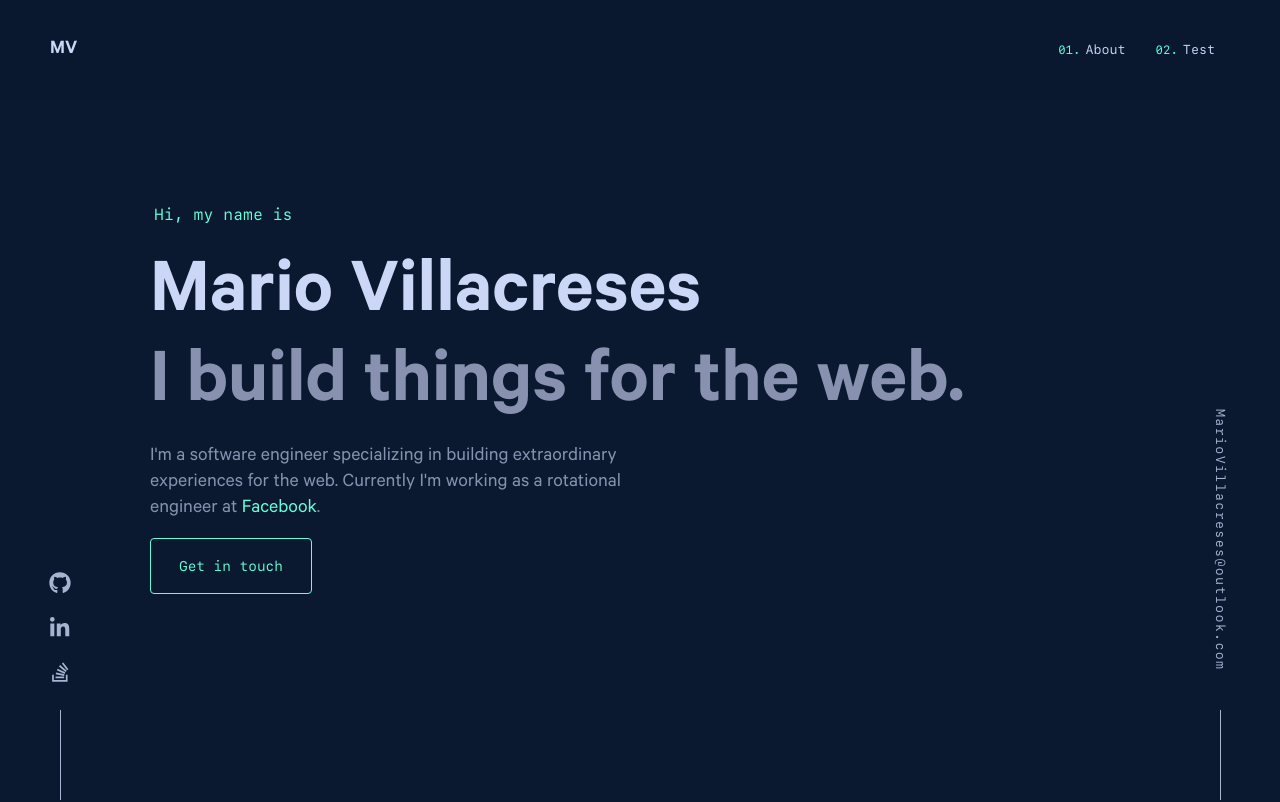
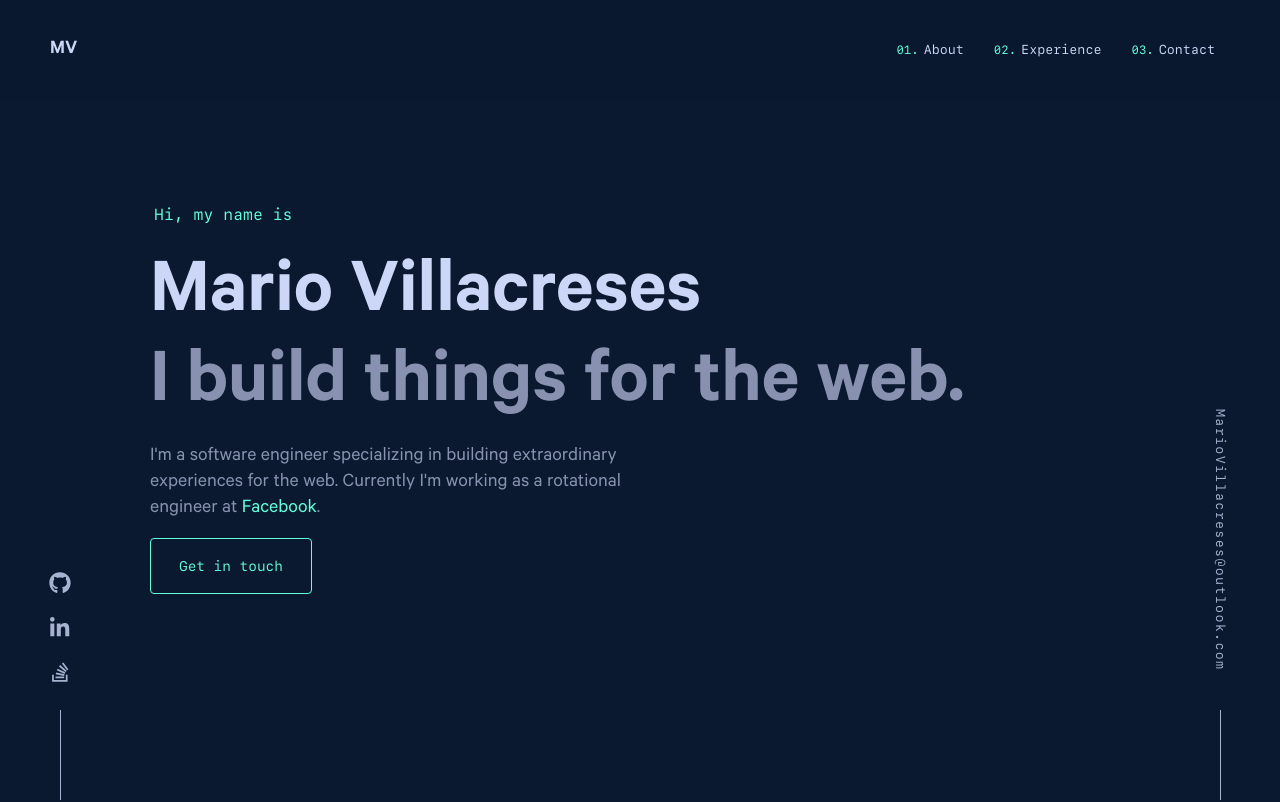
Before and after one commit to villacreses/personal-site-v2, a Next.js app: page / in a window 1280 px wide. Shown: the top 802 px of the page. Built offline with nearby package versions, Linux system fonts and the light colour scheme.

Commit message:
Update nav links & bullet styles

```diff
--- a/components/Nav.tsx
+++ b/components/Nav.tsx
@@ -7,8 +7,12 @@ const navLinks = [
     href: '#about'
   },
   {
-    children: 'Test',
+    children: 'Experience',
     href: '#jobs'
+  },
+  {
+    children: 'Contact',
+    href: '#contact'
   }
 ];
 
--- a/styles/_mixins.scss
+++ b/styles/_mixins.scss
@@ -33,6 +33,7 @@
 
     display: flex;
     align-items: center;
+    height: 100%;
   }
 }
 
```
